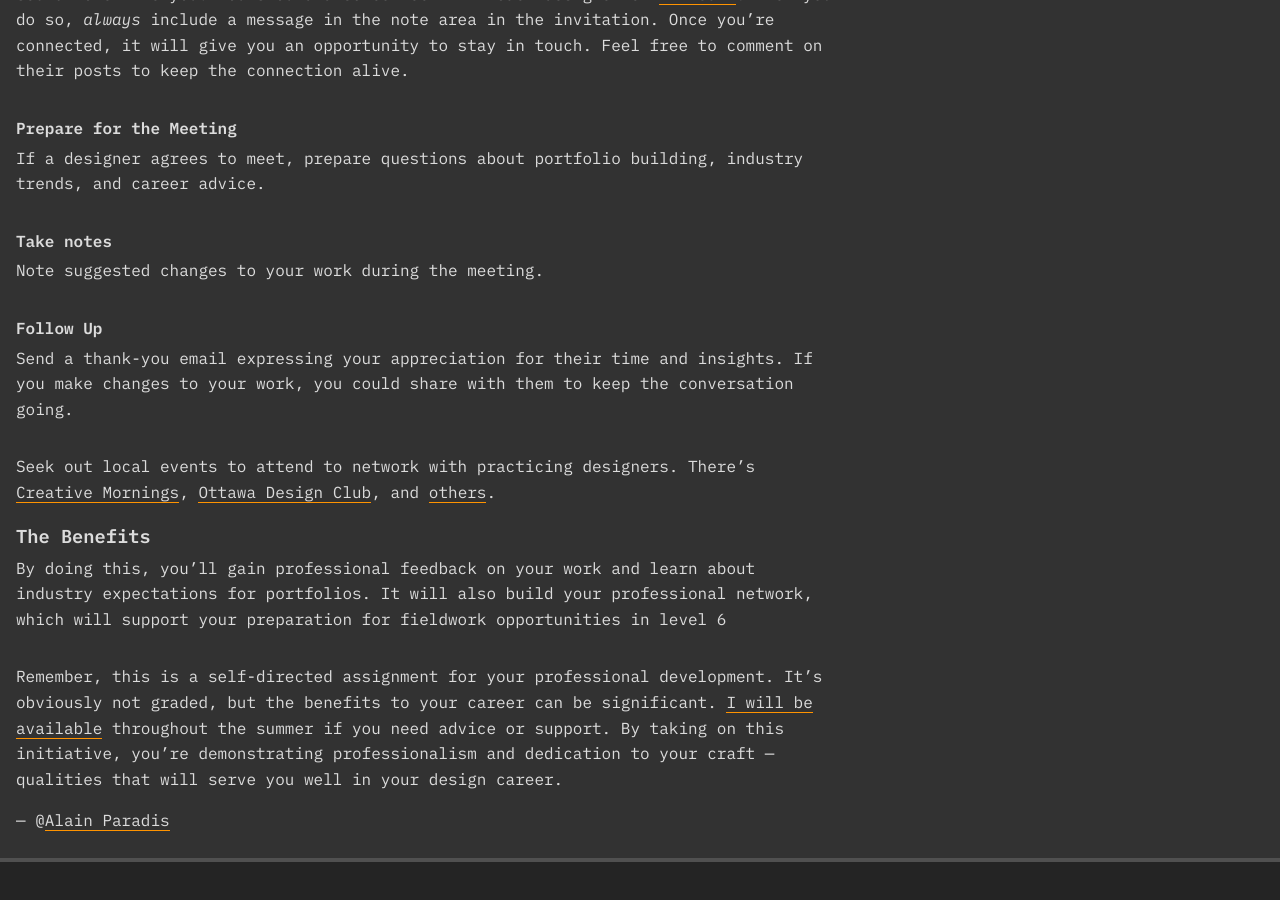
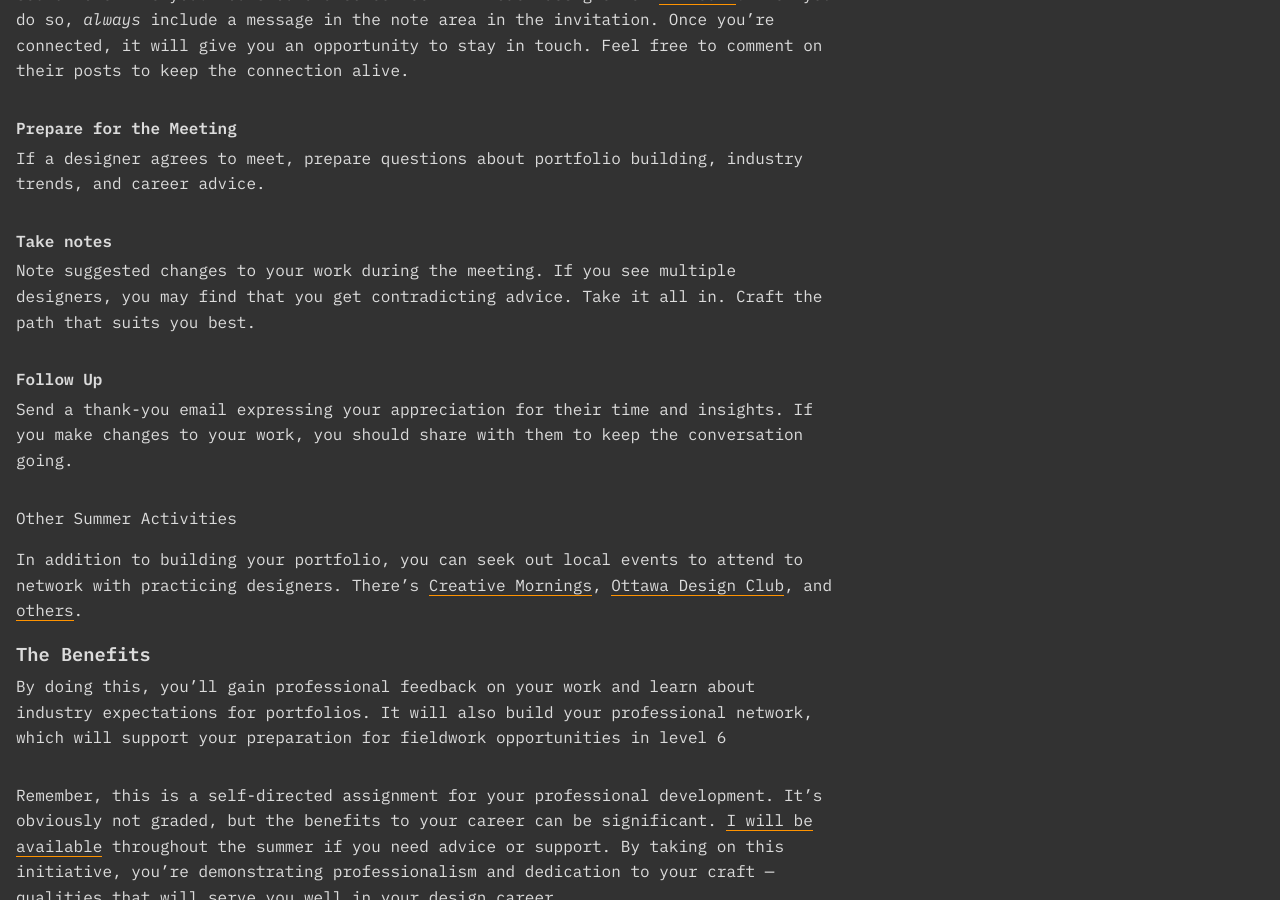
Before and after one commit to AlainParadis/wil, a Jekyll site: the page built from portfolio-development.md, in a window 1280 px wide and 900 px high, scrolled down 863 px. Built offline with Jekyll 4.4.1, drawn with Linux system fonts in a browser that asks for light colours.

Commit message:
more text editing for portfolio dev

```diff
--- a/portfolio-development.md
+++ b/portfolio-development.md
@@ -23,12 +23,14 @@ Write a professional email to request a meeting. [This text file](downloads/e-ma
 If a designer agrees to meet, prepare questions about portfolio building, industry trends, and career advice.
 
 #### Take notes
-Note suggested changes to your work during the meeting.
+Note suggested changes to your work during the meeting. If you see multiple designers, you may find that you get contradicting advice. Take it all in. Craft the path that suits you best.
 
 #### Follow Up
-Send a thank-you email expressing your appreciation for their time and insights. If you make changes to your work, you could share with them to keep the conversation going.
+Send a thank-you email expressing your appreciation for their time and insights. If you make changes to your work, you should share with them to keep the conversation going.
 
-Seek out local events to attend to network with practicing designers. There's [Creative Mornings](https://creativemornings.com/cities/ott), [Ottawa Design Club](https://www.ottdesign.club), and [others](https://www.eventbrite.ca).
+Other Summer Activities
+
+In addition to building your portfolio, you can seek out local events to attend to network with practicing designers. There's [Creative Mornings](https://creativemornings.com/cities/ott), [Ottawa Design Club](https://www.ottdesign.club), and [others](https://www.eventbrite.ca).
 
 ### The Benefits
 
```
